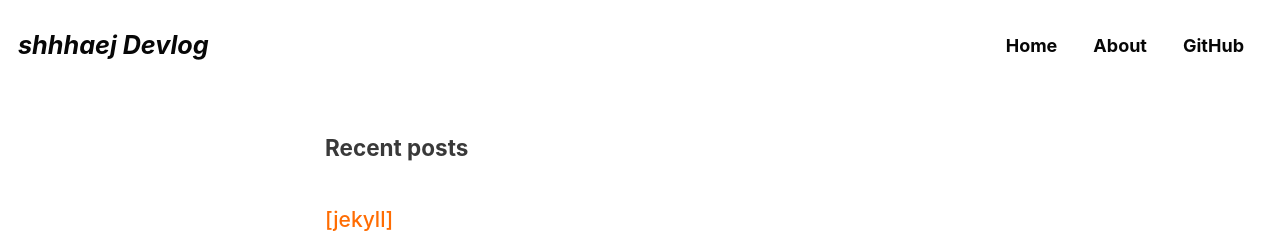
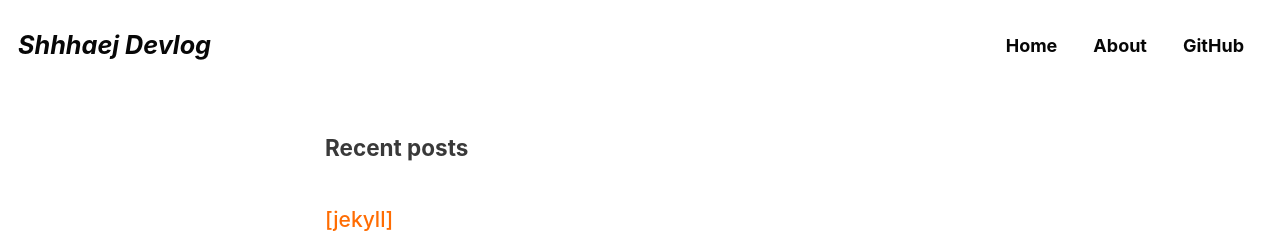
Before and after one commit to shhhaej/shhhaej.github.io, a Jekyll site: the page built from index.markdown, in a window 1280 px wide. Shown: the top 233 px of the page. Built offline with Jekyll 4.4.1, drawn with Linux system fonts in a browser that asks for light colours; cached includes are drawn as plain includes; some web fonts are replaced; the list of posts is cut into pages by our own code.

```diff
--- a/_config.yml
+++ b/_config.yml
@@ -16,7 +16,7 @@ minimal_mistakes_skin: "plum" #"plum", "default" "air", "aqua", "contrast", "dar
 
 # Site Settings
 locale: "ko-KR" #"en-US"
-title: "shhhaej Devlog"
+title: "Shhhaej Devlog"
 title_separator: "&#124;"
 subtitle: # site tagline that appears below site title in masthead
 name: "shhhaej"
--- a/_data/navigation.yml
+++ b/_data/navigation.yml
@@ -7,7 +7,7 @@ main:
     url: /about/
 
   - title: "GitHub"
-    url: https://github.com/choiiis
+    url: https://github.com/shhhaej
 
   # - title: "Projects"
   #   url: /projects/
```
Also changed, not shown: README.md.
